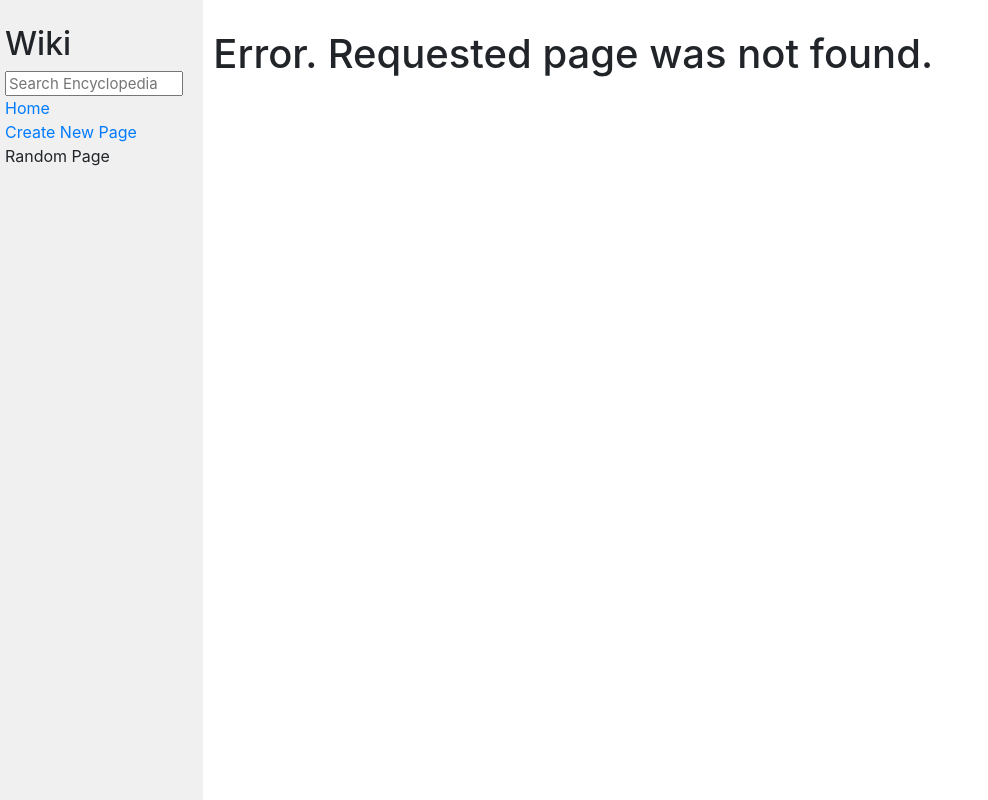
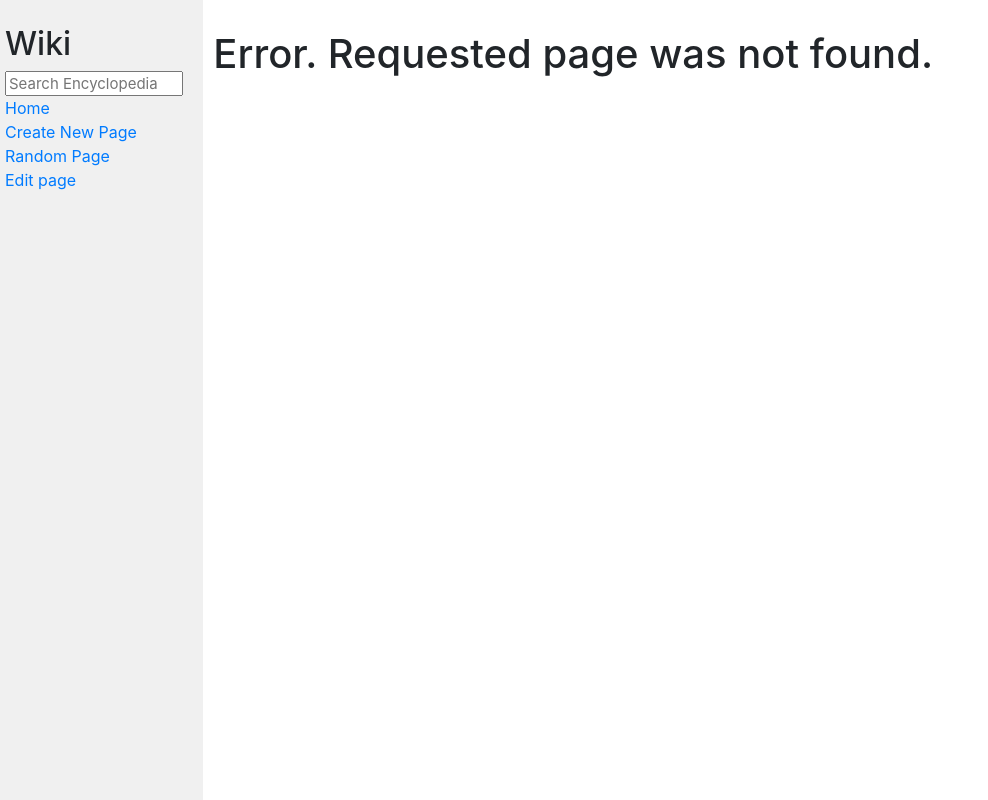
Before and after one commit to WladRamos/HarvardX-CS50W-Projects, a Django app: page /wiki/1 in a window 1280 px wide. Shown: the whole page, without its empty margins (0-988 px from the left). Run offline with Django 3.2, Linux system fonts and the light colour scheme; some libraries are stand-ins or nearby versions.

Commit message:
Fim projeto 1 wiki

```diff
--- a/Projects/wiki/encyclopedia/templates/encyclopedia/layout.html
+++ b/Projects/wiki/encyclopedia/templates/encyclopedia/layout.html
@@ -22,8 +22,11 @@
                     <a href="{% url 'new_page' %}">Create New Page</a>
                 </div>
                 <div>
-                    Random Page
+                    <a href="{% url 'random_page' %}">Random Page</a>
                 </div>
+                    {% if request.path|lower|slice:":6" == '/wiki/' %}
+                    <a href="{% url 'edit' page_title=title %}">Edit page</a>
+                    {% endif %}
                 {% block nav %}
                 {% endblock %}
             </div>
--- a/Projects/wiki/encyclopedia/urls.py
+++ b/Projects/wiki/encyclopedia/urls.py
@@ -6,5 +6,7 @@ urlpatterns = [
     path("", views.index, name="index"),
     path("wiki/<str:title>", views.entry, name="entry"),
     path("search", views.search, name="search"),
-    path("new_page", views.new_page, name="new_page")
+    path("new_page", views.new_page, name="new_page"),
+    path('edit/<str:page_title>/', views.edit, name='edit'),
+    path('random', views.random_page, name="random_page")
 ]
--- a/Projects/wiki/encyclopedia/views.py
+++ b/Projects/wiki/encyclopedia/views.py
@@ -1,9 +1,9 @@
 from django.shortcuts import render
 from django.http import HttpResponseRedirect
 from django.urls import reverse
-
 from . import util
 import markdown2
+import random
 
 def index(request):
     return render(request, "encyclopedia/index.html", {
@@ -57,3 +57,28 @@ def new_page(request):
         })
     else:
         return render(request, "encyclopedia\\new_page.html")
+
+def edit(request, page_title):
+    if request.method == "POST":
+        content = request.POST.get('new_page_content')
+        util.save_entry(page_title, content)
+        return render(request, "encyclopedia\entry.html", {
+            "title": page_title,
+            "page_content": markdown2.markdown(content)
+        })
+    else:
+        page_content = util.get_entry(page_title)
+        return render(request, "encyclopedia\edit.html", {
+            "page_content": page_content,
+            "page_title": page_title
+        })
+
+def random_page(request):
+    entries = util.list_entries()
+    n = random.randint(0, len(entries) - 1)
+    title = entries[n]
+    content = util.get_entry(title)
+    return render(request, "encyclopedia\entry.html", {
+            "title": title,
+            "page_content": markdown2.markdown(content)
+        })
```
Also changed, not shown: Projects/wiki/encyclopedia/templates/encyclopedia/edit.html (added, +16 -0 lines), Projects/wiki/encyclopedia/templates/encyclopedia/new_page.html (+9 -5 lines).
